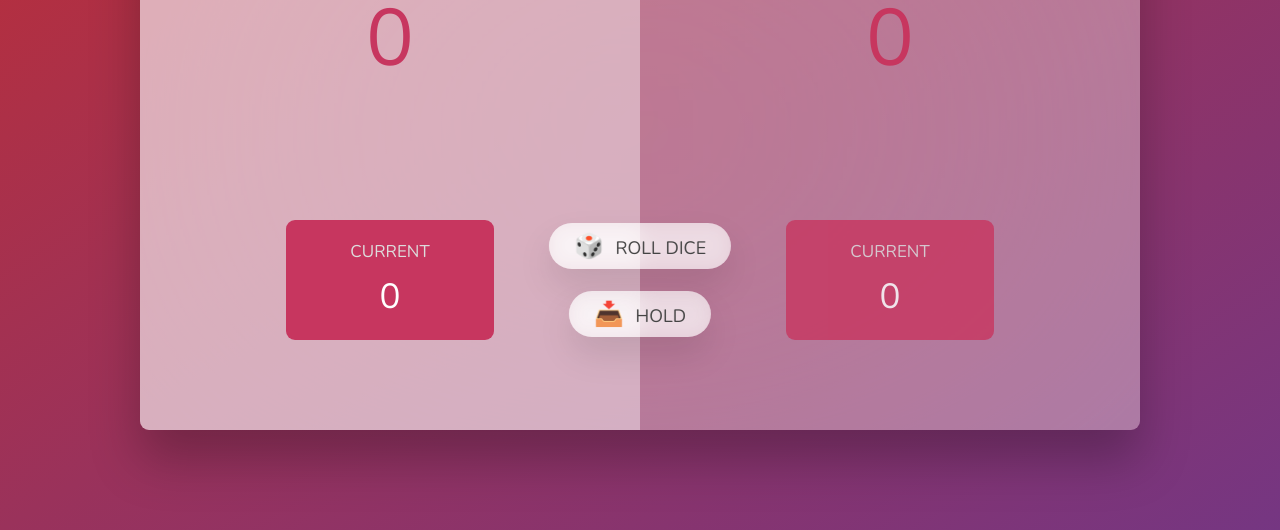
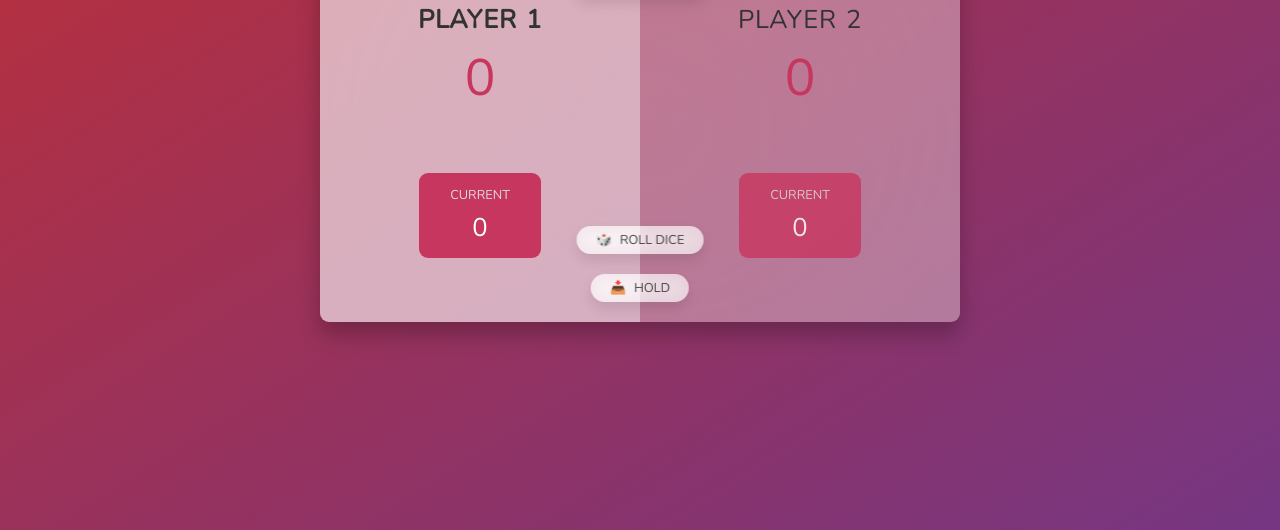
Before and after one commit to Guna01s/dice-game, a plain HTML site: page index.html in a window 1280 px wide. Shown: the part 270-800 px from the top of the page. Drawn offline with nearby package versions, Linux system fonts and the light colour scheme.

Commit message:
Update style.css

```diff
--- a/style.css
+++ b/style.css
@@ -1,4 +1,4 @@
-@import url('https://fonts.googleapis.com/css2?family=Nunito&display=swap');
+@import url("https://fonts.googleapis.com/css2?family=Nunito&display=swap");
 
 * {
   margin: 0;
@@ -7,12 +7,12 @@
 }
 
 html {
-  font-size: 62.5%;
+  font-size: 50%; /* Reduce font size to 50% (20% smaller) */
   box-sizing: border-box;
 }
 
 body {
-  font-family: 'Nunito', sans-serif;
+  font-family: "Nunito", sans-serif;
   font-weight: 400;
   height: 100vh;
   color: #333;
@@ -25,12 +25,12 @@ body {
 /* LAYOUT */
 main {
   position: relative;
-  width: 100rem;
-  height: 60rem;
+  width: 80rem; /* Reduce width to 80rem (20% smaller) */
+  height: 48rem; /* Reduce height to 48rem (20% smaller) */
   background-color: rgba(255, 255, 255, 0.35);
   backdrop-filter: blur(200px);
   filter: blur();
-  box-shadow: 0 3rem 5rem rgba(0, 0, 0, 0.25);
+  box-shadow: 0 1.6rem 2.8rem rgba(0, 0, 0, 0.25); /* Reduce box-shadow */
   border-radius: 9px;
   overflow: hidden;
   display: flex;
@@ -38,7 +38,7 @@ main {
 
 .player {
   flex: 50%;
-  padding: 9rem;
+  padding: 8rem; /* Reduce padding to 8rem (20% smaller) */
   display: flex;
   flex-direction: column;
   align-items: center;
@@ -48,16 +48,16 @@ main {
 /* ELEMENTS */
 .name {
   position: relative;
-  font-size: 4rem;
+  font-size: 3.2rem; /* Reduce font size to 3.2rem (20% smaller) */
   text-transform: uppercase;
-  letter-spacing: 1px;
-  word-spacing: 2px;
+  letter-spacing: 0.8px; /* Reduce letter-spacing */
+  word-spacing: 1.6px; /* Reduce word-spacing */
   font-weight: 300;
-  margin-bottom: 1rem;
+  margin-bottom: 0.8rem; /* Reduce margin-bottom */
 }
 
 .score {
-  font-size: 8rem;
+  font-size: 6.4rem; /* Reduce font size to 6.4rem (20% smaller) */
   font-weight: 300;
   color: #c7365f;
   margin-bottom: auto;
@@ -79,24 +79,24 @@ main {
 
 .current {
   background-color: #c7365f;
-  opacity: 0.8;
+  opacity: 0.8; /* Reduce opacity to 0.8 (20% less opaque) */
   border-radius: 9px;
   color: #fff;
-  width: 65%;
-  padding: 2rem;
+  width: 64%; /* Reduce width to 64% (20% smaller) */
+  padding: 1.6rem; /* Reduce padding to 1.6rem (20% smaller) */
   text-align: center;
   transition: all 0.75s;
 }
 
 .current-label {
   text-transform: uppercase;
-  margin-bottom: 1rem;
-  font-size: 1.7rem;
+  margin-bottom: 0.8rem; /* Reduce margin-bottom */
+  font-size: 1.6rem; /* Reduce font size to 1.6rem (20% smaller) */
   color: #ddd;
 }
 
 .current-score {
-  font-size: 3.5rem;
+  font-size: 3.2rem; /* Reduce font size to 3.2rem (20% smaller) */
 }
 
 /* ABSOLUTE POSITIONED ELEMENTS */
@@ -108,7 +108,7 @@ main {
   background: none;
   border: none;
   font-family: inherit;
-  font-size: 1.8rem;
+  font-size: 1.6rem; /* Reduce font size to 1.6rem (20% smaller) */
   text-transform: uppercase;
   cursor: pointer;
   font-weight: 400;
@@ -118,30 +118,30 @@ main {
   background-color: rgba(255, 255, 255, 0.6);
   backdrop-filter: blur(10px);
 
-  padding: 0.7rem 2.5rem;
+  padding: 0.6rem 2.4rem; /* Reduce padding to 0.6rem (20% smaller) */
   border-radius: 50rem;
-  box-shadow: 0 1.75rem 3.5rem rgba(0, 0, 0, 0.1);
+  box-shadow: 0 0.8rem 1.6rem rgba(0, 0, 0, 0.1); /* Reduce box-shadow */
 }
 
 .btn::first-letter {
-  font-size: 2.4rem;
+  font-size: 1.6rem; /* Reduce font size to 1.6rem (20% smaller) */
   display: inline-block;
-  margin-right: 0.7rem;
+  margin-right: 0.6rem; /* Reduce margin-right */
 }
 
 .btn--new {
-  top: 4rem;
+  top: 4rem; /* Reduce top position to 4rem (20% smaller) */
 }
 .btn--roll {
-  top: 39.3rem;
+  top: 36rem; /* Reduce top position to 36rem (20% smaller) */
 }
 .btn--hold {
-  top: 46.1rem;
+  top: 42rem; /* Reduce top position to 42rem (20% smaller) */
 }
 
 .btn:active {
-  transform: translate(-50%, 3px);
-  box-shadow: 0 1rem 2rem rgba(0, 0, 0, 0.15);
+  transform: translate(-50%, 2.4px); /* Adjusted transformation */
+  box-shadow: 0 0.6rem 1.2rem rgba(0, 0, 0, 0.15); /* Reduce box-shadow */
 }
 
 .btn:focus {
@@ -151,10 +151,10 @@ main {
 .dice {
   position: absolute;
   left: 50%;
-  top: 16.5rem;
+  top: 14.4rem; /* Reduce top position to 14.4rem (20% smaller) */
   transform: translateX(-50%);
-  height: 10rem;
-  box-shadow: 0 2rem 5rem rgba(0, 0, 0, 0.2);
+  height: 6.4rem; /* Reduce height to 6.4rem (20% smaller) */
+  box-shadow: 0 1.6rem 4rem rgba(0, 0, 0, 0.2); /* Reduce box-shadow */
 }
 
 .player--winner {
```
